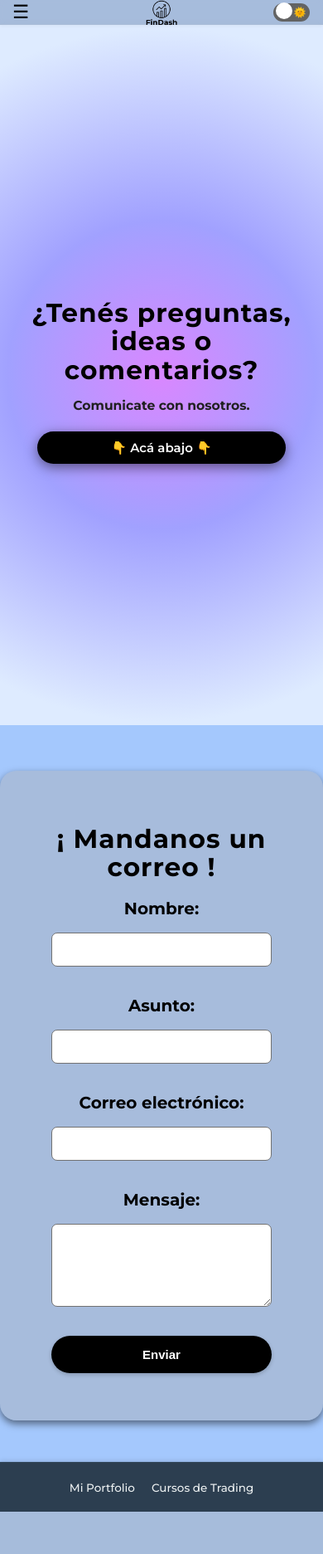
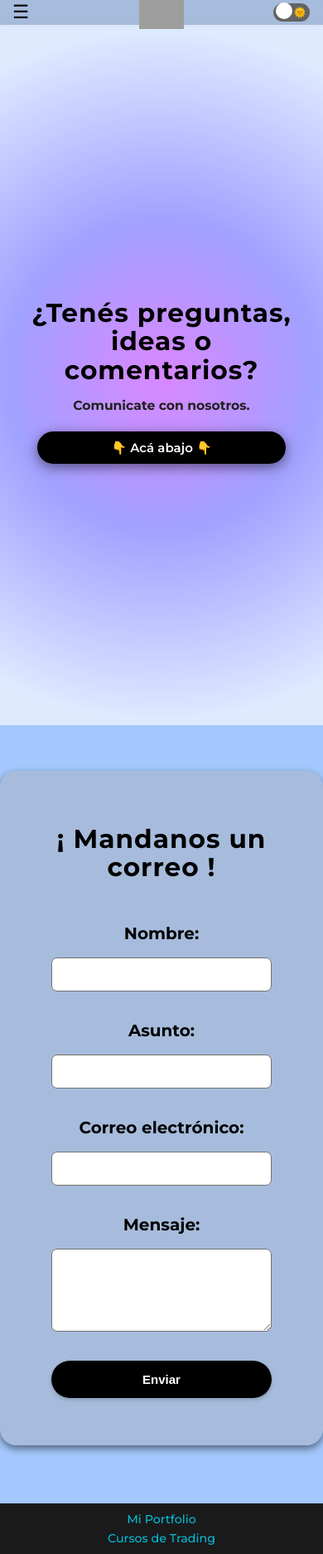
Before and after one commit to gonzalez-max/dashboard_financial, a Django app: template dashboard/templates/contact/contact.html in a window 390 px wide. Shown: the whole page at 83% size. Before the commit the page ends 1822 px from the top, so only its background shows below. Run offline with Django 5.2, Linux system fonts and the light colour scheme; the template is opened without the code that fills it, so the values that code supplies are empty; grey boxes are pictures that could not be loaded.

Commit message:
mejoras en footer y menu mobile

```diff
--- a/core/settings.py
+++ b/core/settings.py
@@ -14,9 +14,9 @@ BASE_DIR = Path(__file__).resolve().parent.parent# Quick-start development setti
 # SECURITY WARNING: keep the secret key used in production secret!
 SECRET_KEY = os.getenv('SECRET_KEY', 'fallback-inseguro-para-dev')# SECURITY WARNING: don't run with debug turned on in production!
 
-DEBUG = os.getenv('DEBUG', 'False') == 'True'
+DEBUG = 'True'
 
-ALLOWED_HOSTS = ['dashboard-financial.onrender.com']# Application definition
+ALLOWED_HOSTS = ['localhost', '127.0.0.1']# Application definition
 
 INSTALLED_APPS = [
     'django.contrib.admin',
@@ -94,7 +94,7 @@ USE_TZ = True
 STATIC_URL = '/static/'
 STATIC_ROOT = os.path.join(BASE_DIR, 'staticfiles')# Opcional (si usás archivos locales además de los de apps)
 
-STATICFILES_DIRS = [os.path.join(BASE_DIR, 'static')]# Para producción con WhiteNoise
+STATICFILES_DIRS = (os.path.join(BASE_DIR, 'dashboard/static'),)# Para producción con WhiteNoise
 
 STATICFILES_STORAGE = 'whitenoise.storage.CompressedManifestStaticFilesStorage'
 
--- a/dashboard/static/dashboard/styles.css
+++ b/dashboard/static/styles/styles.css
@@ -21,7 +21,7 @@ body {
   overflow-y: auto;
 }
 
-.container, .news-container, .widget-container, .footer {
+.container, .news-container, .widget-containe {
   width: 100%;
   max-width: 1200px;
   margin: 0 auto;
@@ -282,7 +282,7 @@ input, select, button, textarea {
         }
 
         .logo {
-            height: 44px; /* o prueba 48px */
+            height: 48px;
             margin-right: 18px;
             margin-left: 8px;
             vertical-align: middle;
@@ -635,46 +635,39 @@ input, select, button, textarea {
 
 
         /*footer*/
-        /* Footer */
         .footer {
-    width: 100vw;
-    min-width: 100%;
-    height: 60px; /* Altura ligeramente mayor pero minimalista */
-    margin: 0;
-    padding: 10px 20px; /* Padding reducido y simétrico */
-    background-color: #2c3e50; /* Azul oscuro elegante */
-    display: flex;
-    align-items: center;
-    justify-content: center;
-    position: relative; /* Reemplaza 'static' por 'relative' para mejor control */
-    bottom: 0;
-    border-top: 1px solid #34495e; /* Borde superior más sutil */
-    box-sizing: border-box;
-    overflow-x: hidden;
-    flex-wrap: wrap;
-    z-index: 100; /* Mantiene la prioridad si es necesario */
-    box-shadow: 0 -2px 5px rgba(0, 0, 0, 0.1); /* Sombra ligera y minimalista */
+            background-color: #1a1a1a;
+            color: #ccc;
+            padding: 20px 0;
+            text-align: center;
+            font-family: 'Montserrat', sans-serif;
+            font-size: 14px;
+            margin-top: 60px;
+            width:100%;
+            max-width: 100%;
+
           }
 
         .footer-content {
+            max-width: 100%;
+            margin: 0 auto;
+            padding: 0 20px;
             display: flex;
-    justify-content: center;
-    gap: 20px; /* Espaciado más moderado */
-    flex-wrap: wrap;
+            flex-direction: column;
+            gap: 5px;
         }
 
         .footer a {
-    font-family: 'Montserrat', sans-serif;
-    color: #ecf0f1; /* Texto claro para contraste con fondo oscuro */
-    font-size: 0.95em; /* Tamaño de fuente más pequeño y elegante */
-    font-weight: 500; /* Peso medio para un look minimalista */
+            color: #00bcd4;
             text-decoration: none;
-    transition: color 0.3s ease; /* Transición suave */
+            font-weight: 500;
         }
 
         .footer a:hover {
-    color: #3498db; /* Azul claro para un toque profesional */
+            text-decoration: underline;
+            color: #03a9f4;
         }
+
 
 
       /*_______________________web de contacto__________________________*/
@@ -1034,13 +1027,12 @@ input, select, button, textarea {
   .navbar ul {
     width: 100% !important;
     max-width: 100vw !important;
-    margin: 0 !important;
     box-sizing: border-box;
     padding: 0 3vw;
   }
 
   body.dark-mode #nav-links {
-            background:  rgba(100, 100, 100, 0.5); /* o el color oscuro que prefieras */
+            background:  rgba(100, 100, 100, 0.8); /* o el color oscuro que prefieras */
             color: #fff;
             backdrop-filter: blur(7px);
             -webkit-backdrop-filter: blur(7px);
@@ -1160,6 +1152,7 @@ input, select, button, textarea {
     border-radius: 0 !important;
     font-size: 0.95rem;
     box-sizing: border-box;
+    margin-top: 20px;
   }
   .navbar {
     position: fixed !important;
@@ -1193,9 +1186,9 @@ input, select, button, textarea {
   #nav-links {
     display: none;
     flex-direction: column;
-    background: rgba(240, 240, 240, 0.8);
+    background: rgba(255, 255, 255, 0.6);
     position: absolute;
-    top: 40px;
+    top: 30px;
     left: 0;
     width: 100%;
     padding: 1rem 0;
@@ -1204,7 +1197,16 @@ input, select, button, textarea {
     text-align: center;
     backdrop-filter: blur(15px);
     -webkit-backdrop-filter: blur(15px);
+    transition: transform 0.3s ease, opacity 0.3s ease;
+    transform: translateY(-10px);
+    opacity: 0;
   }
+
+  #nav-links.show {
+  transform: translateY(0);
+  opacity: 1;
+}
+
   #nav-links.active {
     display: flex !important;
   }
--- a/requirements.txt
+++ b/requirements.txt
@@ -36,6 +36,5 @@ typing_extensions==4.13.2
 tzdata==2025.2
 urllib3==2.4.0
 websockets==15.0.1
+whitenoise==6.9.0
 yfinance==0.2.59
-whitenoise
-gunicorn
```
Also changed, not shown: dashboard/templates/dashboard/stock_chart.html (+16 -18 lines), dashboard/static/imagenes/Logo_black.png (renamed from dashboard/static/dashboard/Logo_black.png), dashboard/static/imagenes/Logo_white.png (renamed from dashboard/static/dashboard/Logo_white.png), 5 other files. Lines whose indentation alone changed are shown as unchanged.
